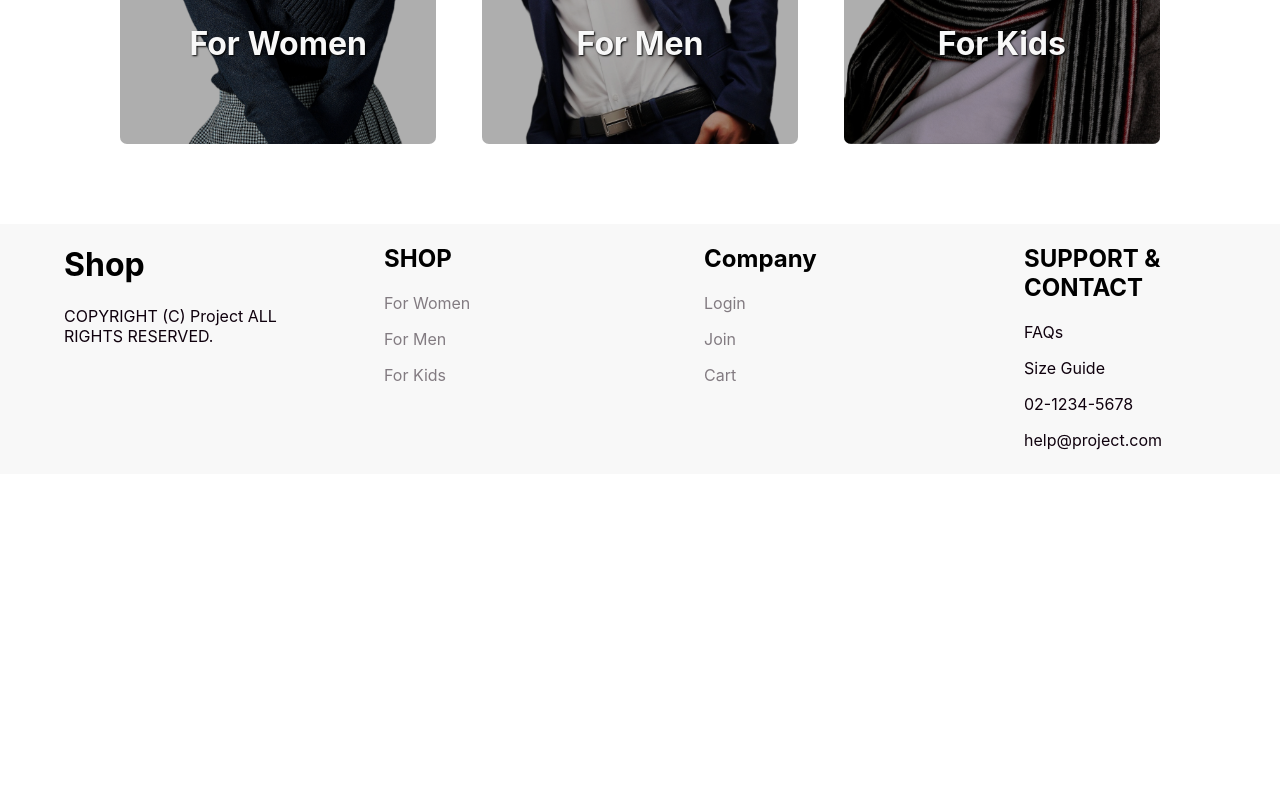
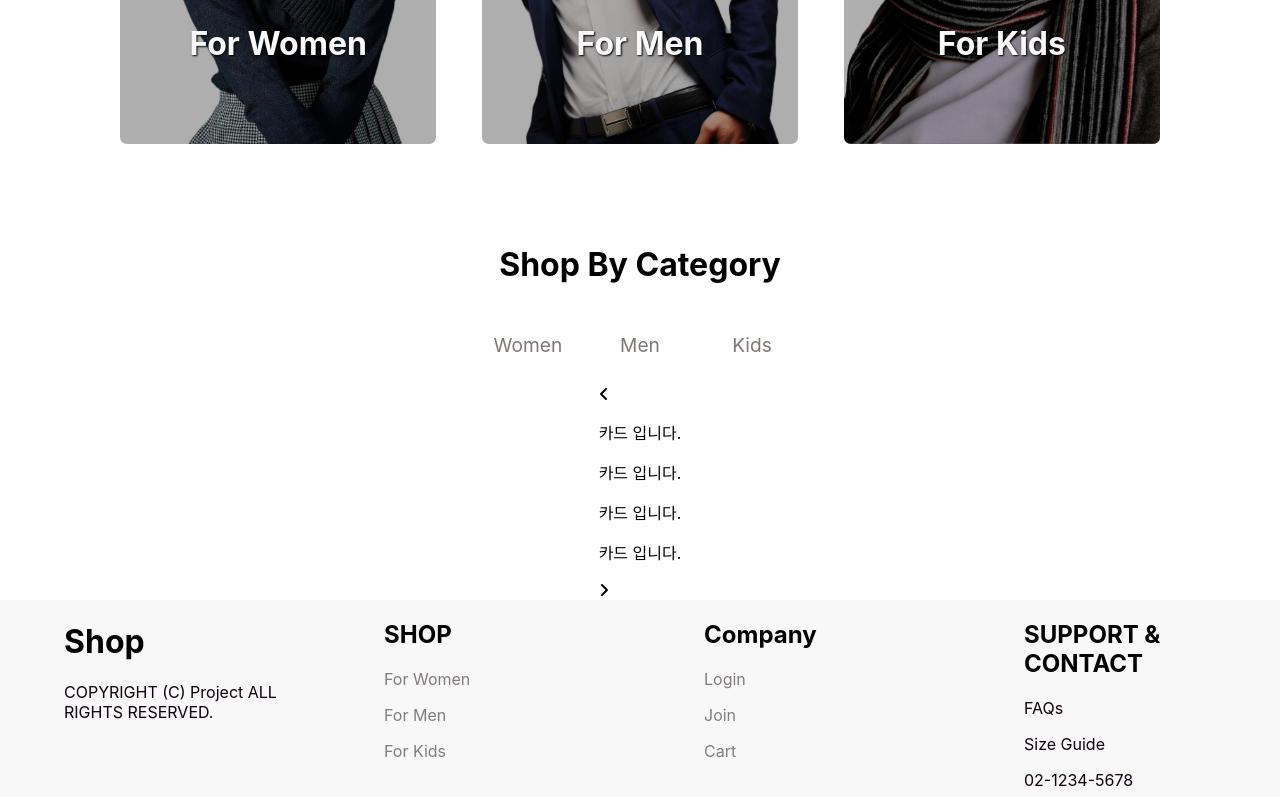
Before and after one commit to MuiltProject/React-Project, a React (Create React App) app: page / in a window 1280 px wide. Shown: the part 1116-1913 px from the top of the page. Before the commit the page ends 1590 px from the top, so only its background shows below. Built offline with nearby package versions, Linux system fonts and the light colour scheme.

Commit message:
desing: Add FontAwesome Arrows

```diff
--- /dev/null
+++ b/src/components/Button/index.jsx
@@ -0,0 +1,12 @@
+import React from "react";
+
+import * as S from "./index.styled";
+
+function TextButton({ category }) {
+  return (
+    <S.Container>
+      <S.Text>{category}</S.Text>
+    </S.Container>
+  );
+}
+export default TextButton;
--- /dev/null
+++ b/src/components/Button/index.styled.js
@@ -0,0 +1,19 @@
+import styled from "@emotion/styled";
+
+const Container = styled.div`
+  text-align: center;
+  width: 10vh;
+  margin: 1vh 2vh;
+`;
+
+const Text = styled.p`
+  font-size: 1.2rem;
+  color: #807675;
+`;
+
+const ToggleText = styled.p`
+  font-size: 1.2rem;
+  color: #0f010d;
+`;
+
+export { Container, Text, ToggleText };
--- a/src/components/Card/index.jsx
+++ b/src/components/Card/index.jsx
@@ -15,4 +15,5 @@ function Card({ URL, pic, category }) {
     </S.Container>
   );
 }
+
 export default Card;
--- a/src/components/Card/index.styled.js
+++ b/src/components/Card/index.styled.js
@@ -8,7 +8,6 @@ const Wrapper = styled.div`
   display: flex;
   align-content: center;
   justify-content: center;
-  text-align: center;
 `;
 
 const Header = styled.h1`
--- /dev/null
+++ b/src/components/CardByCategory/index.styled.js
@@ -0,0 +1,5 @@
+import styled from "@emotion/styled";
+
+const Container = styled.div``;
+
+export { Container };
--- /dev/null
+++ b/src/components/Category/Carousel/index.jsx
@@ -0,0 +1,19 @@
+import React from "react";
+
+import * as S from "./index.styled";
+
+import { LeftArrow, RightArrow } from "../../svg/Arrow";
+
+function Carousel() {
+  return (
+    <S.Container>
+      <LeftArrow />
+      <p>카드 입니다.</p>
+      <p>카드 입니다.</p>
+      <p>카드 입니다.</p>
+      <p>카드 입니다.</p>
+      <RightArrow />
+    </S.Container>
+  );
+}
+export default Carousel;
--- /dev/null
+++ b/src/components/Category/Carousel/index.styled.js
@@ -0,0 +1,5 @@
+import styled from "@emotion/styled";
+
+const Container = styled.div``;
+
+export { Container };
--- /dev/null
+++ b/src/components/Category/index.jsx
@@ -0,0 +1,24 @@
+import React from "react";
+import TextButton from "../Button";
+import Carousel from "./Carousel";
+
+import * as S from "./index.styled";
+
+function Category() {
+  return (
+    <S.Container>
+      <S.Wrapper>
+        <S.Header>Shop By Category</S.Header>
+      </S.Wrapper>
+      <S.Wrapper>
+        <TextButton category={"Women"} />
+        <TextButton category={"Men"} />
+        <TextButton category={"Kids"} />
+      </S.Wrapper>
+      <S.Wrapper>
+        <Carousel />
+      </S.Wrapper>
+    </S.Container>
+  );
+}
+export default Category;
--- /dev/null
+++ b/src/components/Category/index.styled.js
@@ -0,0 +1,17 @@
+import styled from "@emotion/styled";
+
+const Container = styled.div`
+  display: flex;
+  align-items: center;
+  justify-content: center;
+  flex-direction: column;
+`;
+
+const Wrapper = styled.div`
+  display: flex;
+  align-items: center;
+  justify-content: center;
+`;
+
+const Header = styled.h1``;
+export { Container, Wrapper, Header };
--- /dev/null
+++ b/src/components/svg/Arrow.jsx
@@ -0,0 +1,24 @@
+import React from "react";
+import { FontAwesomeIcon } from "@fortawesome/react-fontawesome";
+import { faAngleLeft } from "@fortawesome/free-solid-svg-icons";
+import { faAngleRight } from "@fortawesome/free-solid-svg-icons";
+import styled from "@emotion/styled";
+
+const Container = styled.div``;
+
+function LeftArrow() {
+  return (
+    <Container>
+      <FontAwesomeIcon icon={faAngleLeft} />
+    </Container>
+  );
+}
+
+function RightArrow() {
+  return (
+    <Container>
+      <FontAwesomeIcon icon={faAngleRight} />
+    </Container>
+  );
+}
+export { LeftArrow, RightArrow };
--- a/src/pages/Main/index.jsx
+++ b/src/pages/Main/index.jsx
@@ -1,5 +1,6 @@
 import React from "react";
 import Banner from "../../components/Banner";
+import Category from "../../components/Category";
 import Cards from "./Cards";
 
 function Main() {
@@ -7,6 +8,7 @@ function Main() {
     <div>
       <Banner />
       <Cards />
+      <Category />
     </div>
   );
 }
```
Also changed, not shown: src/components/CardByCategory/index.jsx (added, +12 -0 lines).
